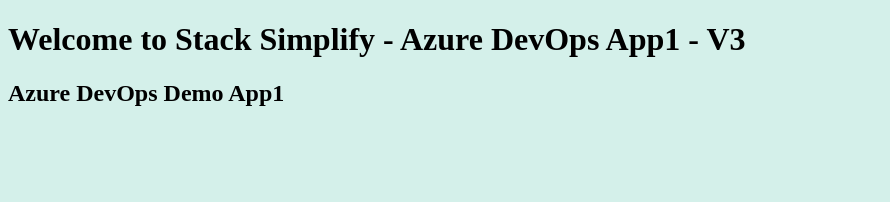
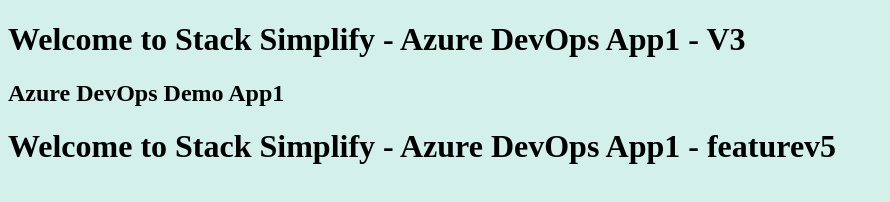
Before and after one commit to mynewlearnexpac3/pipelinepoc, a plain HTML site: page index.html in a window 1280 px wide. Shown: the whole page, without its empty margins (0-890 px from the left). Drawn offline with Linux system fonts and the light colour scheme.

Commit message:
featurev5

```diff
--- a/index.html
+++ b/index.html
@@ -3,5 +3,6 @@
    <body style="background-color:rgb(212, 240, 234);">
       <h1>Welcome to Stack Simplify - Azure DevOps App1 - V3</h1>
       <h2>Azure DevOps Demo App1</h2>
+      <h1>Welcome to Stack Simplify - Azure DevOps App1 - featurev5</h1>
    </body>
 </html>
```
